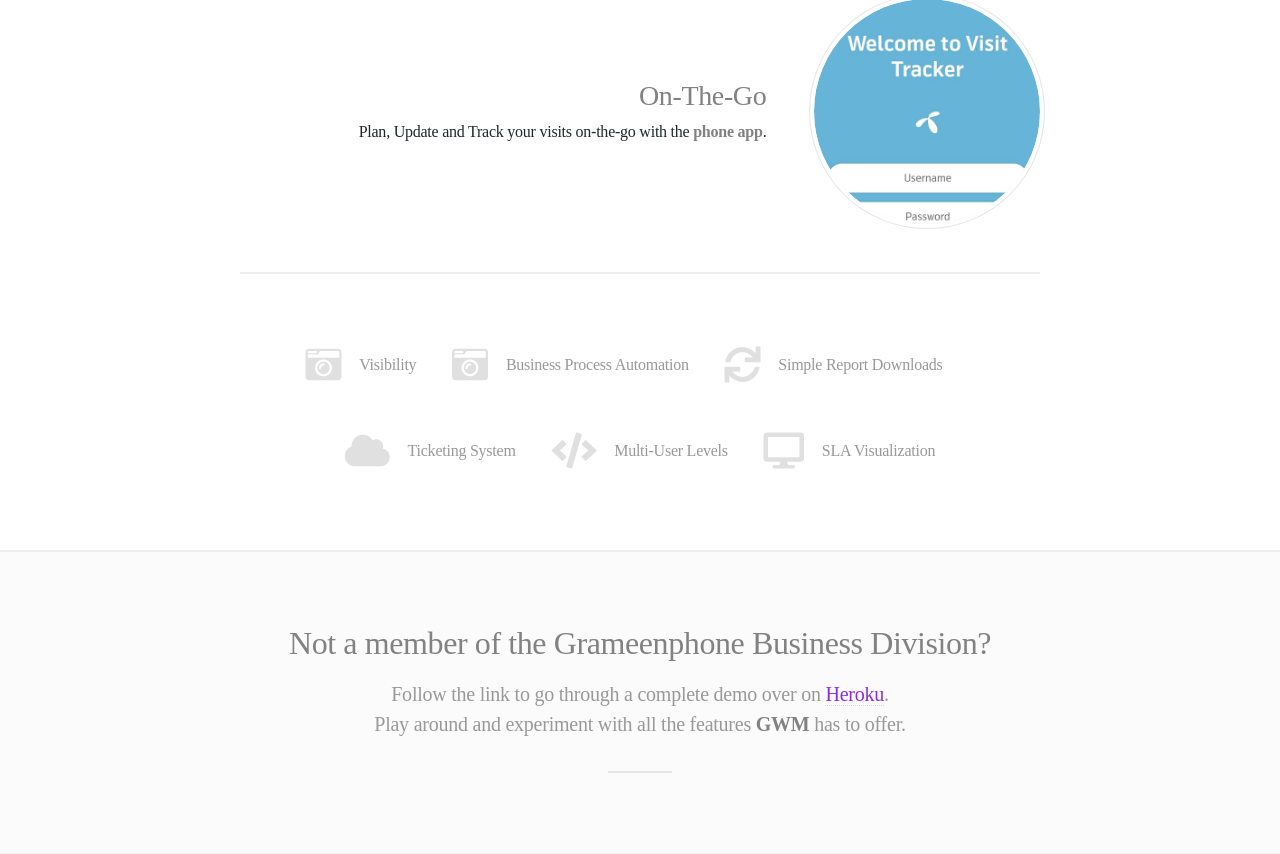
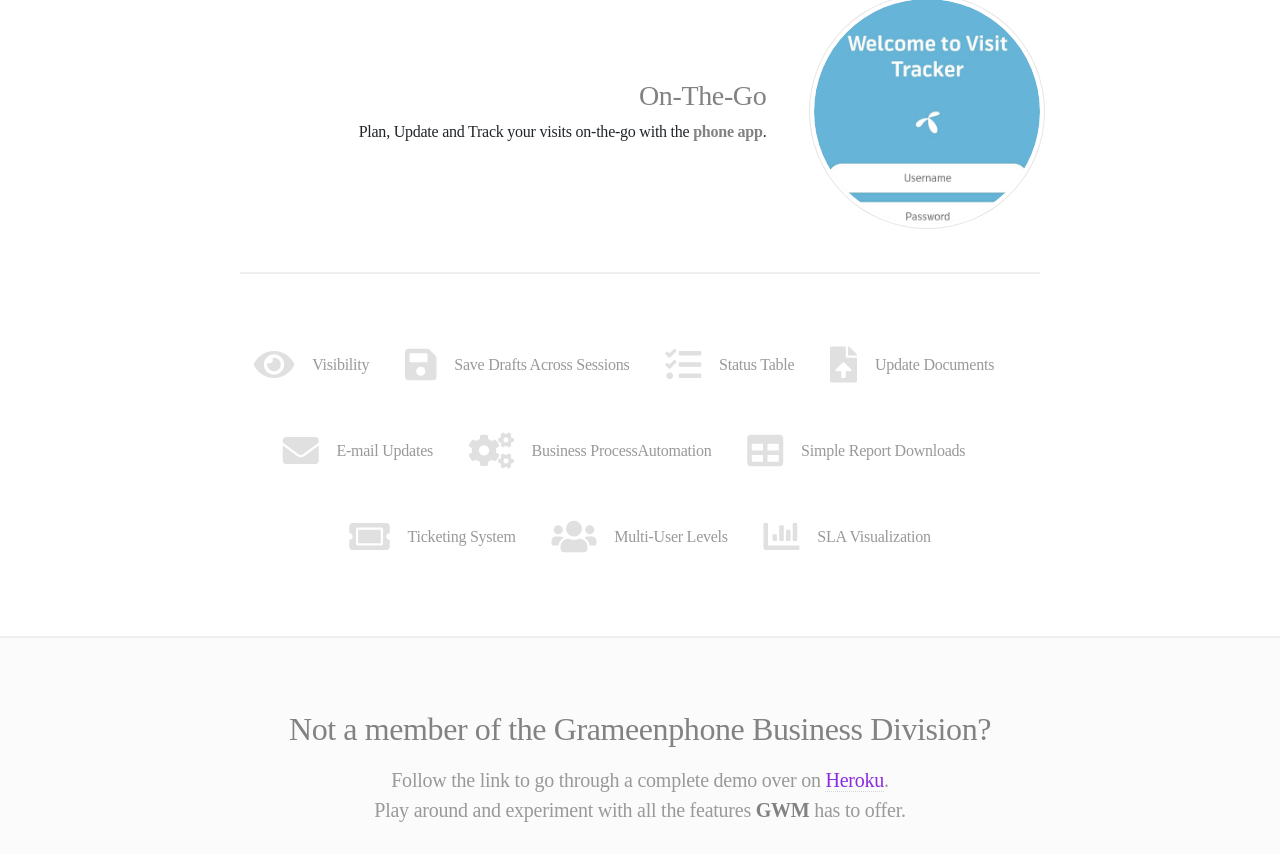
Before and after one commit to Grameenphone-Workflow/Grameenphone-Workflow-Management, a Django app: page / in a window 1280 px wide. Shown: the part 2837-3691 px from the top of the page. Run offline with Django 3.2, Linux system fonts and the light colour scheme; some libraries are stand-ins or nearby versions; some web fonts are replaced.

Commit message:
Update minor-feature list

```diff
--- a/templates/landing_page.html
+++ b/templates/landing_page.html
@@ -176,13 +176,16 @@
 			</section>
 			<section class="special" data-aos="zoom-in">
 				<ul class="icons labeled">
-					<li><span class="icon solid fa-camera-retro"><span class="label">Visibility</span></span></li>
-					<li><span class="icon solid fa-camera-retro"><span class="label">Business Process
-								Automation</span></span></li>
-					<li><span class="icon solid fa-sync"><span class="label">Simple Report Downloads</span></span></li>
-					<li><span class="icon solid fa-cloud"><span class="label">Ticketing System</span></span></li>
-					<li><span class="icon solid fa-code"><span class="label">Multi-User Levels</span></span></li>
-					<li><span class="icon solid fa-desktop"><span class="label">SLA Visualization</span></span></li>
+					<li><span class="icon solid fa-eye"><span class="label">Visibility</span></span></li>
+					<li><span class="icon solid fa-save"><span class="label">Save Drafts Across Sessions</span></span></li>
+					<li><span class="icon solid fa-tasks"><span class="label">Status Table</span></span></li>
+					<li><span class="icon solid fa-file-upload"><span class="label">Update Documents</span></span></li>
+					<li><span class="icon solid fa-envelope"><span class="label">E-mail Updates</span></span></li>
+					<li><span class="icon solid fa-cogs"><span class="label">Business ProcessAutomation</span></span></li>
+					<li><span class="icon solid fa-table"><span class="label">Simple Report Downloads</span></span></li>
+					<li><span class="icon solid fa-ticket-alt"><span class="label">Ticketing System</span></span></li>
+					<li><span class="icon solid fa-users"><span class="label">Multi-User Levels</span></span></li>
+					<li><span class="icon solid fa-chart-bar"><span class="label">SLA Visualization</span></span></li>
 				</ul>
 			</section>
 		</div>
```
